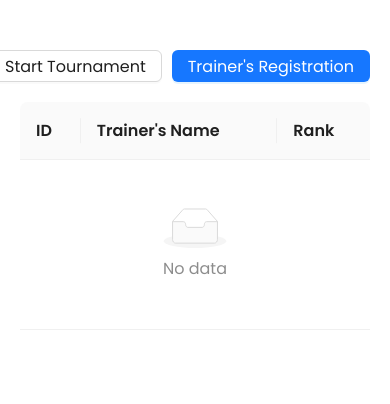
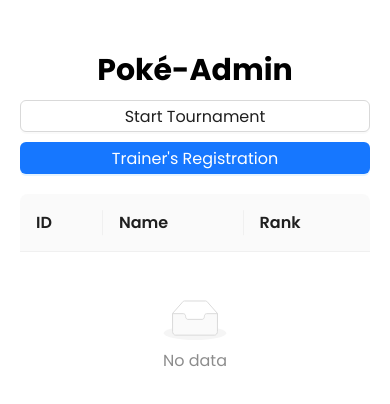
Before and after one commit to ianlavapiez/poke-admin, a React (Create React App) app: page / in a window 390 px wide. Shown: the top 404 px of the page. Built offline with nearby package versions, Linux system fonts and the light colour scheme.

Commit message:
style: add responsiveness to pages

```diff
--- a/src/global.styles.tsx
+++ b/src/global.styles.tsx
@@ -10,4 +10,9 @@
  }
 `;
 
+export const theme = {
+  desktopSize: "1280px",
+  tabletSize: "768px",
+};
+
 export default GlobalStyle;
--- a/src/index.tsx
+++ b/src/index.tsx
@@ -1,6 +1,8 @@
 import React from "react";
 import ReactDOM from "react-dom/client";
 import { BrowserRouter } from "react-router-dom";
+import { ThemeProvider } from "styled-components";
+import { theme } from "global.styles";
 import App from "./App";
 
 const root = ReactDOM.createRoot(
@@ -9,7 +11,9 @@
 root.render(
   <React.StrictMode>
     <BrowserRouter>
-      <App />
+      <ThemeProvider theme={theme}>
+        <App />
+      </ThemeProvider>
     </BrowserRouter>
   </React.StrictMode>
 );
--- a/src/pages/home/Home.styles.tsx
+++ b/src/pages/home/Home.styles.tsx
@@ -1,10 +1,26 @@
 import styled from "styled-components";
+
+export const ButtonWrapper = styled.div`
+  display: flex;
+  flex-direction: column;
+  gap: 10px;
+
+  @media (min-width: ${(props) => props.theme.tabletSize}) {
+    flex-direction: row;
+  }
+`;
 
 export const ControlsWrapper = styled.div`
   width: 100%;
   display: flex;
-  justify-content: flex-end;
+  flex-direction: column;
   gap: 10px;
+
+  @media (min-width: ${(props) => props.theme.tabletSize}) {
+    flex-direction: row;
+    justify-content: space-between;
+    align-items: center;
+  }
 `;
 
 export const HomeContainer = styled.div`
@@ -14,3 +30,10 @@
   padding: 50px 20px;
   gap: 20px;
 `;
+
+export const Title = styled.h1`
+  font-size: 30px;
+  line-height: 40px;
+  color: black;
+  text-align: center;
+`;
--- a/src/pages/home/components/trainer-list/index.tsx
+++ b/src/pages/home/components/trainer-list/index.tsx
@@ -21,7 +21,7 @@
     {
       dataIndex: "name",
       key: "name",
-      title: "Trainer's Name",
+      title: "Name",
     },
     {
       dataIndex: "rank",
--- a/src/pages/home/index.tsx
+++ b/src/pages/home/index.tsx
@@ -1,7 +1,12 @@
 import React from "react";
 import Button from "antd/es/button";
 import { TrainerList, TrainerRegistrationModal } from "./components";
-import { ControlsWrapper, HomeContainer } from "./Home.styles";
+import {
+  ButtonWrapper,
+  ControlsWrapper,
+  HomeContainer,
+  Title,
+} from "./Home.styles";
 import { useBoolean, useMessage } from "hooks";
 
 type Props = {};
@@ -14,10 +19,13 @@
     <HomeContainer>
       {contextHolder}
       <ControlsWrapper>
-        <Button>Start Tournament</Button>
-        <Button onClick={setBoolToTrue} type="primary">
-          Trainer's Registration
-        </Button>
+        <Title>Poké-Admin</Title>
+        <ButtonWrapper>
+          <Button>Start Tournament</Button>
+          <Button onClick={setBoolToTrue} type="primary">
+            Trainer's Registration
+          </Button>
+        </ButtonWrapper>
       </ControlsWrapper>
       <TrainerList />
       <TrainerRegistrationModal
--- a/src/pages/trainer/Trainer.styles.tsx
+++ b/src/pages/trainer/Trainer.styles.tsx
@@ -2,10 +2,17 @@
 
 export const TrainerContainer = styled.div`
   width: 100%;
-  height: 100vh;
   background-color: #1b1f2c;
   display: flex;
   justify-content: center;
-  padding-top: 100px;
   gap: 20px;
+  padding-top: 40px;
+
+  @media (min-width: ${(props) => props.theme.tabletSize}) {
+    padding-top: 70px;
+  }
+
+  @media (min-width: ${(props) => props.theme.desktopSize}) {
+    padding-top: 100px;
+  }
 `;
--- a/src/pages/trainer/components/details/Details.styles.tsx
+++ b/src/pages/trainer/components/details/Details.styles.tsx
@@ -6,15 +6,23 @@
 `;
 
 export const DetailsContainer = styled.div`
-  width: 60%;
+  width: 100%;
   display: flex;
   flex-direction: column;
+  padding: 0 20px;
+
+  @media (min-width: ${(props) => props.theme.tabletSize}) {
+    width: 60%;
+  }
 `;
 
 export const Header = styled.h3`
-  font-size: 25px;
-  line-height: 18px;
   color: white;
+
+  @media (min-width: ${(props) => props.theme.tabletSize}) {
+    font-size: 25px;
+    line-height: 18px;
+  }
 `;
 
 export const HeaderWrapper = styled.div`
@@ -28,11 +36,38 @@
   margin: 20px 0;
 `;
 
+export const Name = styled.h3`
+  font-size: 30px;
+  line-height: 28px;
+  color: white;
+  text-align: center;
+`;
+
 export const PokemonWrapper = styled.div`
   display: flex;
   flex-direction: column;
   gap: 5px;
   margin-top: 10px;
-  height: auto;
+  height: 100vh;
   overflow: scroll;
 `;
+
+export const Rank = styled.h4`
+  font-size: 20px;
+  line-height: 24px;
+  color: gold;
+  text-align: center;
+`;
+
+export const TrainerWrapper = styled.div`
+  display: flex;
+  flex-direction: column;
+  justify-content: center;
+  align-items: center;
+  gap: 20px;
+  padding-bottom: 20px;
+
+  @media (min-width: ${(props) => props.theme.tabletSize}) {
+    display: none;
+  }
+`;
--- a/src/pages/trainer/components/details/index.tsx
+++ b/src/pages/trainer/components/details/index.tsx
@@ -10,7 +10,10 @@
   Header,
   HeaderWrapper,
   Line,
+  Name,
   PokemonWrapper,
+  Rank,
+  TrainerWrapper,
 } from "./Details.styles";
 
 type Props = {
@@ -23,7 +26,7 @@
 
   const { contextHolder, openMessage } = useMessage();
 
-  const { pokemon } = trainer;
+  const { name, pokemon, rank } = trainer;
 
   const goBackToHomePage = (): void => navigate("/");
 
@@ -32,6 +35,10 @@
   return (
     <DetailsContainer>
       {contextHolder}
+      <TrainerWrapper>
+        <Name>{name}</Name>
+        <Rank>{rank}</Rank>
+      </TrainerWrapper>
       <HeaderWrapper>
         <Header>Pokémon Lineup</Header>
         <Button onClick={goBackToHomePage} type="primary">
--- a/src/pages/trainer/components/pokemon-card/PokemonCard.styles.tsx
+++ b/src/pages/trainer/components/pokemon-card/PokemonCard.styles.tsx
@@ -23,9 +23,13 @@
 `;
 
 export const Count = styled.h3`
-  font-size: 32px;
+  font-size: 25px;
   color: white;
   line-height: 30px;
+
+  @media (min-width: ${(props) => props.theme.tabletSize}) {
+    font-size: 32px;
+  }
 `;
 
 export const ColumnWrapper = styled.div`
@@ -35,13 +39,23 @@
   align-items: center;
 `;
 
+export const InfoWrapper = styled.div`
+  display: flex;
+  gap: 20px;
+`;
+
 export const Name = styled.h3`
-  font-size: 32px;
+  font-size: 28px;
   color: white;
   line-height: 30px;
   text-align: center;
   text-transform: capitalize;
   width: 200px;
+  margin-bottom: 10px;
+
+  @media (min-width: ${(props) => props.theme.tabletSize}) {
+    font-size: 32px;
+  }
 `;
 
 export const NameWrapper = styled.div`
@@ -55,7 +69,9 @@
 export const PokemonCardContainer = styled.div`
   width: auto;
   display: flex;
-  padding: 10px;
+  justify-content: center;
+  flex-wrap: wrap;
+  padding: 30px;
   border: 1px solid white;
   border-radius: 8px;
   margin: 10px 0;
@@ -63,8 +79,12 @@
 `;
 
 export const Title = styled.h3`
-  font-size: 16px;
+  font-size: 12px;
   font-weight: 700;
   color: gold;
   text-align: center;
+
+  @media (min-width: ${(props) => props.theme.tabletSize}) {
+    font-size: 16px;
+  }
 `;
--- a/src/pages/trainer/components/pokemon-card/index.tsx
+++ b/src/pages/trainer/components/pokemon-card/index.tsx
@@ -10,6 +10,7 @@
   AvatarWrapper,
   ColumnWrapper,
   Count,
+  InfoWrapper,
   Name,
   NameWrapper,
   PokemonCardContainer,
@@ -79,6 +80,7 @@
         <Name>{name}</Name>
         <Title>Pokémon Name</Title>
       </NameWrapper>
+      <InfoWrapper>
         <ColumnWrapper>
           <Count>{order}</Count>
           <Title>Order</Title>
@@ -95,6 +97,7 @@
           <Count>{height}</Count>
           <Title>Height</Title>
         </ColumnWrapper>
+      </InfoWrapper>
       <ActionsWrapper>
         <Button
           onClick={openPokemonModalWithId}
--- a/src/pages/trainer/components/profile/Profile.styles.tsx
+++ b/src/pages/trainer/components/profile/Profile.styles.tsx
@@ -2,11 +2,15 @@
 
 export const ProfileContainer = styled.div`
   width: 30%;
-  display: flex;
+  display: none;
   flex-direction: column;
   align-items: center;
   padding: 0 40px;
   gap: 20px;
+
+  @media (min-width: ${(props) => props.theme.tabletSize}) {
+    display: flex;
+  }
 `;
 
 export const ProfileName = styled.h3`
```
Lines whose indentation alone changed are shown as unchanged.
